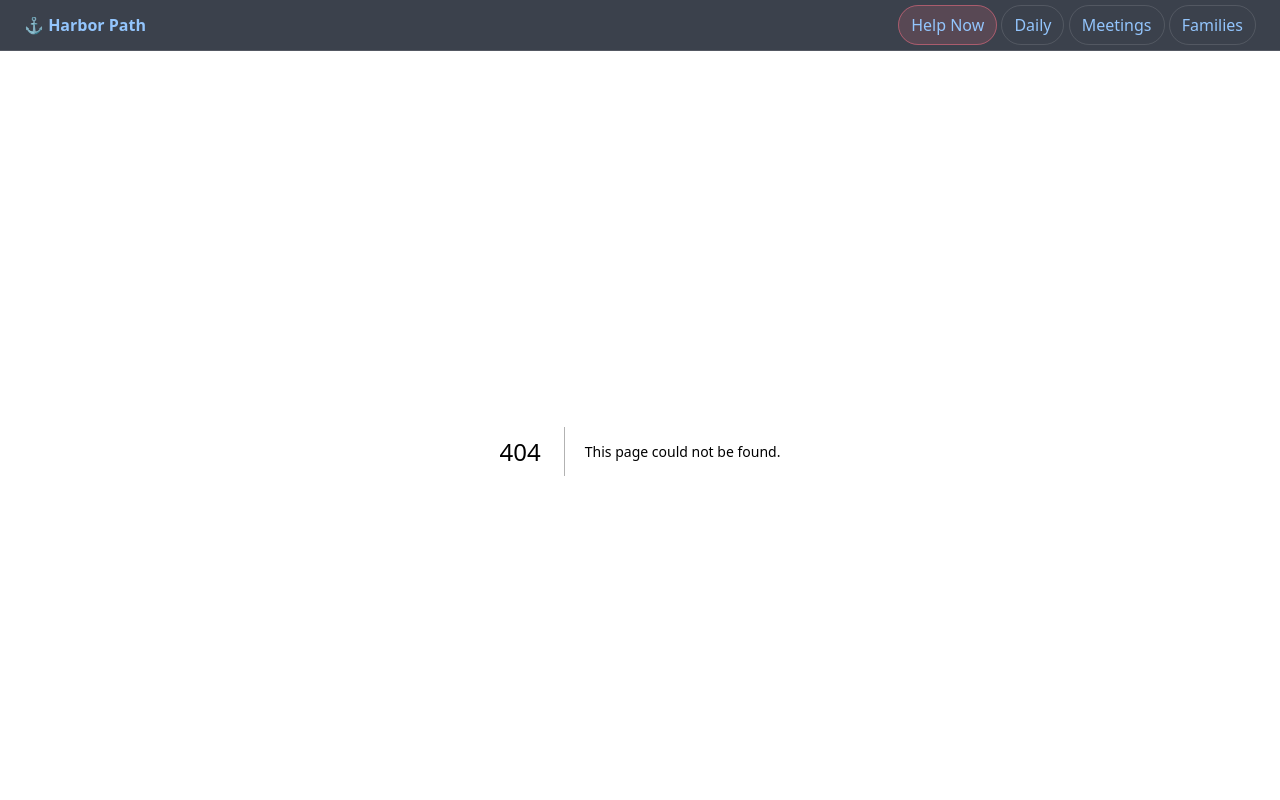
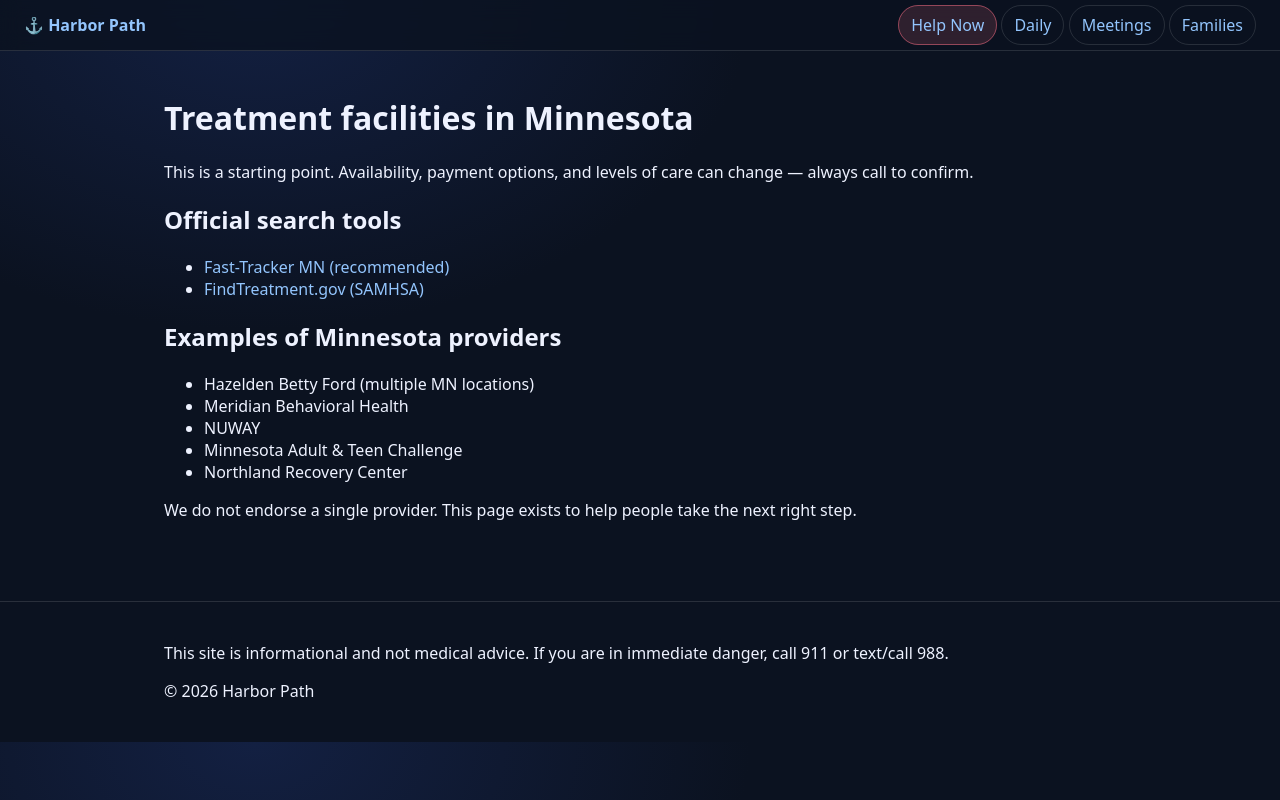
Before and after one commit to KristineMK72/HARBOR-PATH, a Next.js app: page /facilities in a window 1280 px wide. Before the commit this address had no page. Shown: the top 800 px of the page. Built offline with nearby package versions, Linux system fonts and the light colour scheme.

Commit message:
Create page.tsx

```diff
--- /dev/null
+++ b/app/facilities/page.tsx
@@ -0,0 +1,41 @@
+import Container from "../../components/Container";
+
+export default function FacilitiesPage() {
+  return (
+    <Container>
+      <h1>Treatment facilities in Minnesota</h1>
+      <p className="muted">
+        This is a starting point. Availability, payment options, and levels of
+        care can change — always call to confirm.
+      </p>
+
+      <h2>Official search tools</h2>
+      <ul>
+        <li>
+          <a href="https://fasttrackermn.org/" target="_blank">
+            Fast-Tracker MN (recommended)
+          </a>
+        </li>
+        <li>
+          <a href="https://findtreatment.gov/" target="_blank">
+            FindTreatment.gov (SAMHSA)
+          </a>
+        </li>
+      </ul>
+
+      <h2>Examples of Minnesota providers</h2>
+      <ul>
+        <li>Hazelden Betty Ford (multiple MN locations)</li>
+        <li>Meridian Behavioral Health</li>
+        <li>NUWAY</li>
+        <li>Minnesota Adult & Teen Challenge</li>
+        <li>Northland Recovery Center</li>
+      </ul>
+
+      <p className="muted">
+        We do not endorse a single provider. This page exists to help people
+        take the next right step.
+      </p>
+    </Container>
+  );
+}
```
